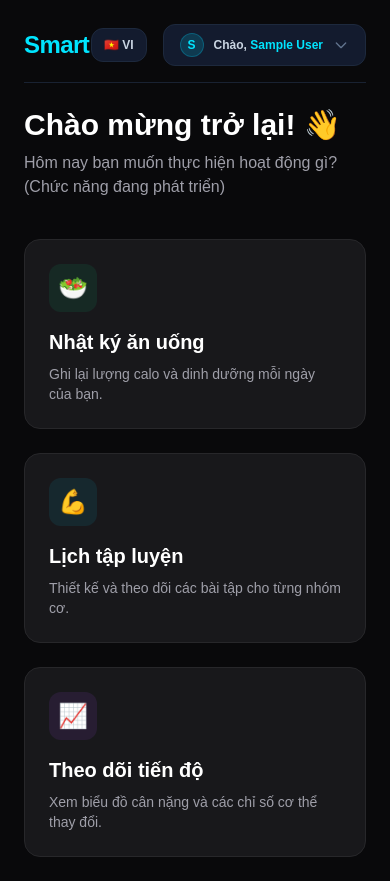
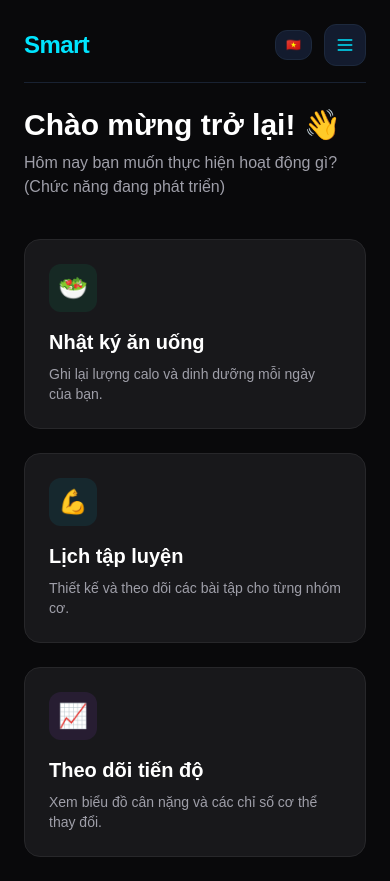
Before and after one commit to Ichtee/Smart, a Next.js app in the folder frontend/: page /dashboard in a window 390 px wide. Built offline with nearby package versions, Linux system fonts and the light colour scheme; sample sign-in values are in the browser's storage.

Commit message:
feat(responsive): add collapsible mobile navigation drawer and responsive layout controls

```diff
--- a/frontend/src/components/Header.tsx
+++ b/frontend/src/components/Header.tsx
@@ -8,7 +8,9 @@ export default function Header() {
   const router = useRouter();
   const [isDropdownOpen, setIsDropdownOpen] = useState(false);
   const [isLangDropdownOpen, setIsLangDropdownOpen] = useState(false);
+  const [isMobileMenuOpen, setIsMobileMenuOpen] = useState(false);
   const [userName, setUserName] = useState('Người dùng');
+
   const dropdownRef = useRef<HTMLDivElement>(null);
   const langDropdownRef = useRef<HTMLDivElement>(null);
   const { lang, setLang, t } = useLanguage();
@@ -41,18 +43,23 @@ export default function Header() {
   };
 
   return (
-    <header className="flex justify-between items-center mb-6 pb-4 border-b border-slate-800/80">
+    <header className="relative mb-6 pb-4 border-b border-slate-800/80">
+      <div className="flex justify-between items-center">
+
+        {/* Brand & Desktop Nav */}
         <div className="flex items-center gap-8">
           <Link href="/dashboard" className="text-2xl font-black tracking-tight text-white flex items-center gap-2 cursor-pointer">
             <span className="text-[#00E5FF]">Smart</span>
           </Link>
+
           <nav className="hidden md:flex items-center gap-6 text-xs text-slate-400 font-bold uppercase tracking-wider">
             <Link href="/workouts" className="hover:text-[#00E5FF] transition">{t('header.workouts')}</Link>
             <Link href="/nutrition" className="hover:text-[#00E5FF] transition">{t('header.nutrition')}</Link>
           </nav>
         </div>
 
-      <div className="flex items-center gap-4">
+        {/* Desktop Controls */}
+        <div className="hidden md:flex items-center gap-4">
           {/* Language Switcher */}
           <div className="relative" ref={langDropdownRef}>
             <button
@@ -118,6 +125,84 @@ export default function Header() {
             )}
           </div>
         </div>
+
+        {/* Mobile Hamburger Toggle Button */}
+        <div className="flex md:hidden items-center gap-3">
+          {/* Language Switcher Quick Badge */}
+          <button
+            onClick={() => setLang(lang === 'vi' ? 'en' : 'vi')}
+            className="px-2.5 py-1.5 bg-[#131B2E] border border-slate-800 rounded-xl text-xs font-bold text-slate-300"
+          >
+            {lang === 'vi' ? '🇻🇳' : '🇺🇸'}
+          </button>
+
+          <button
+            onClick={() => setIsMobileMenuOpen(!isMobileMenuOpen)}
+            className="p-2.5 bg-[#131B2E] border border-slate-800 rounded-xl text-[#00E5FF] hover:bg-[#18233C] transition"
+            aria-label="Toggle Navigation"
+          >
+            <svg className="w-5 h-5" fill="none" stroke="currentColor" viewBox="0 0 24 24">
+              {isMobileMenuOpen ? (
+                <path strokeLinecap="round" strokeLinejoin="round" strokeWidth="2" d="M6 18L18 6M6 6l12 12" />
+              ) : (
+                <path strokeLinecap="round" strokeLinejoin="round" strokeWidth="2" d="M4 6h16M4 12h16M4 18h16" />
+              )}
+            </svg>
+          </button>
+        </div>
+
+      </div>
+
+      {/* Collapsible Mobile Navigation Drawer */}
+      {isMobileMenuOpen && (
+        <div className="md:hidden mt-4 pt-4 border-t border-slate-800/80 bg-[#131B2E] border border-slate-800 rounded-2xl p-4 space-y-3 shadow-2xl animate-in slide-in-from-top duration-300">
+          <div className="flex items-center gap-3 pb-3 border-b border-slate-800">
+            <div className="w-8 h-8 rounded-full bg-cyan-500/20 text-[#00E5FF] flex items-center justify-center font-black text-sm uppercase border border-cyan-500/30">
+              {userName.charAt(0)}
+            </div>
+            <div>
+              <p className="text-xs text-slate-400 font-bold uppercase tracking-wider">{t('header.hello')}</p>
+              <p className="text-sm font-extrabold text-white">{userName}</p>
+            </div>
+          </div>
+
+          <nav className="flex flex-col space-y-1 text-sm font-bold">
+            <Link
+              href="/workouts"
+              onClick={() => setIsMobileMenuOpen(false)}
+              className="px-4 py-2.5 rounded-xl hover:bg-[#18233C] text-slate-200 hover:text-[#00E5FF] transition flex items-center gap-2"
+            >
+              <span>🏋️</span> {t('header.workouts')}
+            </Link>
+
+            <Link
+              href="/nutrition"
+              onClick={() => setIsMobileMenuOpen(false)}
+              className="px-4 py-2.5 rounded-xl hover:bg-[#18233C] text-slate-200 hover:text-[#00E5FF] transition flex items-center gap-2"
+            >
+              <span>🥗</span> {t('header.nutrition')}
+            </Link>
+
+            <Link
+              href="/profile"
+              onClick={() => setIsMobileMenuOpen(false)}
+              className="px-4 py-2.5 rounded-xl hover:bg-[#18233C] text-slate-200 hover:text-[#00E5FF] transition flex items-center gap-2"
+            >
+              <span>👤</span> {t('header.profile')}
+            </Link>
+
+            <button
+              onClick={() => {
+                setIsMobileMenuOpen(false);
+                handleLogout();
+              }}
+              className="w-full text-left px-4 py-2.5 rounded-xl text-rose-400 hover:bg-rose-500/10 transition flex items-center gap-2"
+            >
+              <span>🚪</span> {t('header.logout')}
+            </button>
+          </nav>
+        </div>
+      )}
     </header>
   );
 }
```
Lines whose indentation alone changed are shown as unchanged.
